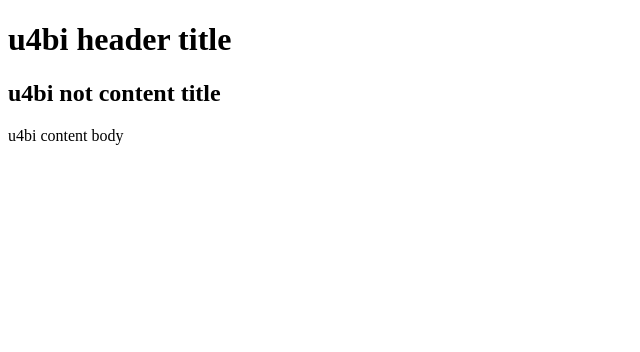
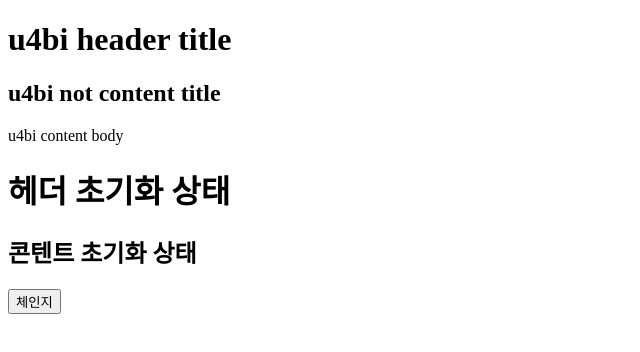
Before and after one commit to u4bi-store/react_workspace, a React app in the folder react-basic/: page / in a window 1280 px wide. Shown: the top 352 px of the page, without its empty margins (0-640 px from the left). Built offline with nearby package versions, Linux system fonts and the light colour scheme.

Commit message:
리엑트 state의 기본적인 사용방법

```diff
--- a/react-basic/src/components/App.js
+++ b/react-basic/src/components/App.js
@@ -1,6 +1,7 @@
 import React from 'react';
 import Header from './Header';
 import Content from './Content';
+import StateExample from './StateExample';
 
 class App extends React.Component {
     render(){
@@ -27,6 +28,7 @@ class App extends React.Component {
                                 하나는 body라는 프로퍼티로 정의해서 넘김
 
                          */}
+                <StateExample/>
             </div>
         );
     }
--- /dev/null
+++ b/react-basic/src/components/StateExample.js
@@ -0,0 +1,56 @@
+import React from 'react';
+
+/* 컴포넌트에서 유동적인 데이터를 다룰 때 state 를 사용해야 한다고 함
+
+   state를사용하는 컴포넌트 갯수를 최소하는 것을 노력해야 한다고 함.
+
+   예로 10개의 컴포넌트에서
+   유동적인 데이터를 사용하게 될 땐
+
+   각 데이터에 state를 사용할게 아니라
+   props를사용하고
+
+   10개의 컴포넌트를 포함시키는
+   container 컴포넌트를 사용하는 것이
+
+   효율적이라고 함.
+*/
+class StateExample extends React.Component {
+   constructor(props) {
+        super(props);
+
+
+        /* state 의 초기 값을 설정 할 때는
+           constructor(생성자) 메서드에서 this.state= { } 를 통해 설정 */
+        this.state = {
+            header: "헤더 초기화 상태",
+            content: "콘텐트 초기화 상태"
+        }; /* state 를 렌더링 할 때는
+           { this.state.이름 } 을 사용합니다. */
+   }
+
+   updateHeader(text){
+       this.setState({ /* state를 갱신할 땐 this.setState() 메서드를 사용해야 함 */
+           header: "헤더 체인지"
+       });
+   }
+
+   render() {
+      return (
+         <div>
+            <h1>{this.state.header}</h1>
+            <h2>{this.state.content}</h2>
+            <button onClick={this.updateHeader.bind(this)}>체인지</button>
+            { /* ES6 class에선 auto binding이 되지 않음
+                 따라서 setState 메서드를 사용 하게 될 메서드를
+                 bind해줘야 한다고 함.
+
+                 bind하지 않으면 React Component가
+                 가지고있는 멤버 함수 및 객체에 접근 할 수 없다고 함.
+               */}
+         </div>
+      );
+   }
+}
+
+export default StateExample;
```
